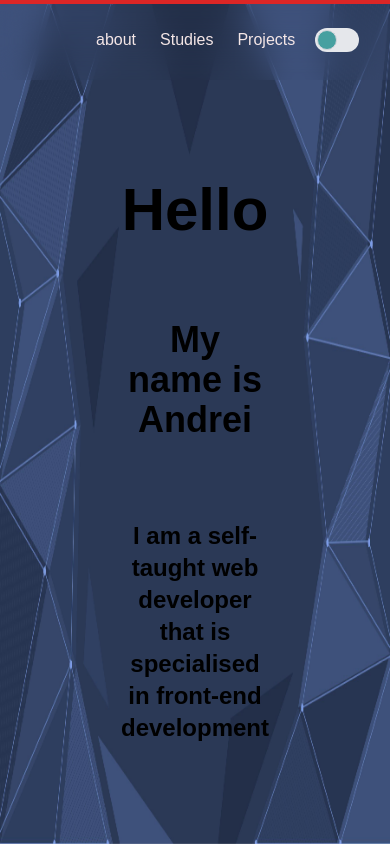
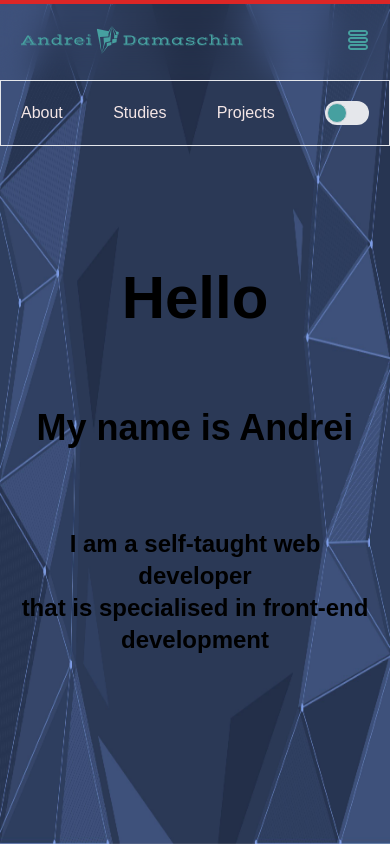
Before and after one commit to damonosi/portofolio, a Next.js app: page / in a window 390 px wide. Shown: the top 844 px of the page. Built offline with nearby package versions, Linux system fonts and the light colour scheme; a web font is replaced by a local one.

Commit message:
mobile menu

```diff
--- a/package.json
+++ b/package.json
@@ -21,7 +21,7 @@
     "prettier-plugin-tailwindcss": "^0.4.1",
     "react": "18.2.0",
     "react-dom": "18.2.0",
-    "react-icons": "^4.10.1",
+    "react-icons": "^4.12.0",
     "tailwindcss": "3.3.3",
     "typescript": "5.1.6",
     "use-sound": "^4.0.3"
--- a/src/app/layout.tsx
+++ b/src/app/layout.tsx
@@ -27,7 +27,7 @@ export default function RootLayout({
           <Providers>
             <Header />
 
-            <main className="grid grid-cols-1 px-24">{children}</main>
+            <main className="grid grid-cols-1 px-5 md:px-24">{children}</main>
 
             <Footer />
           </Providers>
--- a/src/app/page.tsx
+++ b/src/app/page.tsx
@@ -5,13 +5,15 @@ import ProiecteSection from "@/components/projects/section";
 
 export default function Home() {
   return (
-    <div className="grid  min-h-screen grid-cols-1 relative gap-96">
+    <div className="grid  min-h-screen grid-cols-1 relative ">
       <SectionBackground className="">
         <HeroSection />
       </SectionBackground>
+      <hr className="w-full h-2 bg-black my-5" />
       <SectionBackground className=" ">
         <AboutSection />
-      </SectionBackground>
+      </SectionBackground>{" "}
+      <hr className="w-full h-2 bg-black my-15" />
       <SectionBackground className="  ">
         <ProiecteSection />
       </SectionBackground>
--- a/src/components/SectionBackground.tsx
+++ b/src/components/SectionBackground.tsx
@@ -7,7 +7,7 @@ type IChildren = {
 const SectionBackground = ({ children, className }: IChildren) => {
   return (
     <div
-      className={` ${className}  flex items-center justify-center px-6`}
+      className={` ${className}  flex w-full items-center justify-center  md:px-6`}
       id="background"
     >
       {children}
--- a/src/components/navigation/Header.tsx
+++ b/src/components/navigation/Header.tsx
@@ -4,41 +4,76 @@ import useScrollDirection from "@/hooks/useScrollDirection";
 import { motion, useScroll } from "framer-motion";
 import Image from "next/image";
 import Link from "next/link";
+import { useState } from "react";
+import { TiThMenuOutline } from "react-icons/ti";
 import Logo from "../../../public/imagini/logo-no-background.svg";
 import ScrollProgress from "./ScrollProgress";
 import ThemeSwitcher from "./ThemeSwitcher";
 
+const Navigation = () => {
+  return (
+    <div className=" justify-center items-center gap-5 hidden md:flex">
+      <nav className="flex gap-6  justify-center items-center">
+        <Link href="#hero-section">About</Link>
+        <Link href="#certification">Studies</Link>
+        <Link href="#work">Projects</Link>
+      </nav>
+      <ThemeSwitcher />
+    </div>
+  );
+};
+const MobileMenu = () => {
+  const [openedMenu, setOpenMenu] = useState(true);
+  return (
+    <div className="flex  md:hidden">
+      <TiThMenuOutline
+        className="cursor-pointer w-6 h-6 text-[#46a0a0]"
+        onClick={() => setOpenMenu(!openedMenu)}
+      />
+      {openedMenu && (
+        <div className="absolute bottom-0 w-full left-0 right-0 justify-center items-center gap-5 top-full">
+          <nav className="flex gap-6 border  justify-between px-5 py-5 items-center">
+            <Link href="#hero-section">About</Link>
+            <Link href="#certification">Studies</Link>
+            <Link href="#work">Projects</Link>
+            <ThemeSwitcher />
+          </nav>
+        </div>
+      )}
+    </div>
+  );
+};
+const LogoComponent = () => {
+  return (
+    <div
+      className=" flex w-56 "
+      id="logo-container"
+    >
+      <Image
+        alt="logo"
+        src={Logo}
+      />
+    </div>
+  );
+};
+
 const Header = () => {
   const { scrollYProgress } = useScroll();
   const scrollDirection = useScrollDirection();
-  console.log(scrollDirection);
+
   return (
     <>
       <ScrollProgress scrollYProgress={scrollYProgress} />
       <motion.header
-        className={`transition-all duration-700 flex justify-between  sticky top-0  dark:shadow-[0_0_2px_#fff,inset_0_0_2px_#fff,0_0_5px_#08f,0_0_15px_#08f,0_0_30px_#08f] items-center px-24 backdrop-blur-lg w-full h-20 z-40  text-[#f4e6e6] ${
+        className={`transition-all px-5 duration-700 flex justify-between  sticky top-0  dark:shadow-[0_0_2px_#fff,inset_0_0_2px_#fff,0_0_5px_#08f,0_0_15px_#08f,0_0_30px_#08f] items-center md:px-24 backdrop-blur-lg w-full h-20 z-40  text-[#f4e6e6] ${
           scrollDirection === "down"
             ? "-translate-y-full scale-90 opacity-0"
             : "-translate-y-0 scale-100 opacity-100"
         } `}
       >
-        <div
-          className=" flex w-56 "
-          id="logo-container"
-        >
-          <Image
-            alt="logo"
-            src={Logo}
-          />
-        </div>
-        <div className="flex justify-center items-center gap-5">
-          <nav className="flex gap-6  justify-center items-center">
-            <Link href="#hero-section">about</Link>
-            <Link href="#certification">Studies</Link>
-            <Link href="#work">Projects</Link>
-          </nav>
-          <ThemeSwitcher />
-        </div>
+        <LogoComponent />
+        <Navigation />
+        <MobileMenu />
       </motion.header>
     </>
   );
```
Also changed, not shown: 1 other file (tests, documents, lock files or other folders).
